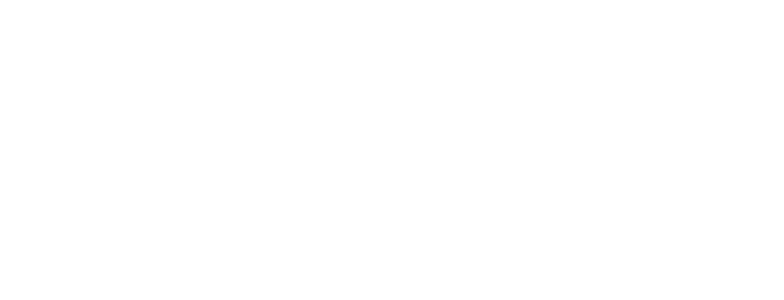
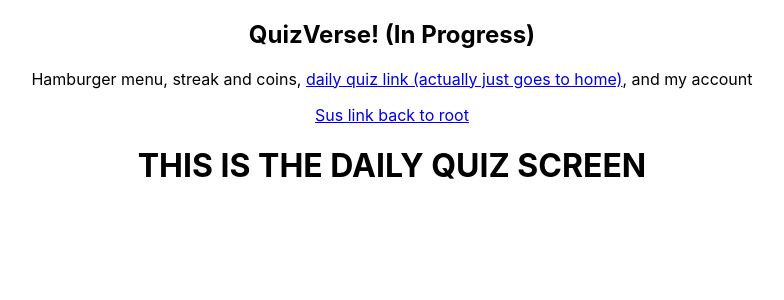
Before and after one commit to agiledev-students-spring2023/final-project-quizverse, a React (Create React App) app in the folder front-end/: page /daily-quiz in a window 1280 px wide. Before the commit this address had no page. Shown: the top 300 px of the page, without its empty margins (248-1032 px from the left). Built offline with nearby package versions, Linux system fonts and the light colour scheme.

Commit message:
implement DailyQuiz component/css and routing interaction

```diff
--- a/front-end/src/App.js
+++ b/front-end/src/App.js
@@ -3,6 +3,7 @@ import './App.css'
 import Home from './components/Home/Home'
 import Landing from './components/Landing/Landing'
 import Layout from './components/Layout/Layout'
+import DailyQuiz from './components/DailyQuiz/DailyQuiz'
 
 const App = props => {
   return (
@@ -12,6 +13,7 @@ const App = props => {
           <Route path="home" element = {<Home />} />
           {/* ADD YOUR ROUTES HERE */}
           <Route index element={<Landing />} />
+          <Route path="daily-quiz" element={<DailyQuiz />}/>
         </ Route>
       </Routes>
     </>
--- /dev/null
+++ b/front-end/src/components/DailyQuiz/DailyQuiz.js
@@ -0,0 +1,11 @@
+import styles from './DailyQuiz.module.css'
+
+const DailyQuiz = props => {
+  return (
+
+      <h1>THIS IS THE DAILY QUIZ SCREEN</h1>
+
+  )
+}
+
+export default DailyQuiz
```
Also changed, not shown: front-end/src/components/DailyQuiz/DailyQuiz.module.css (added).
